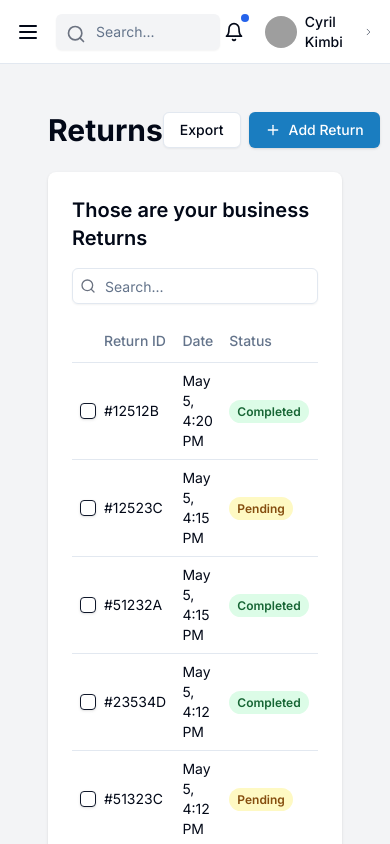
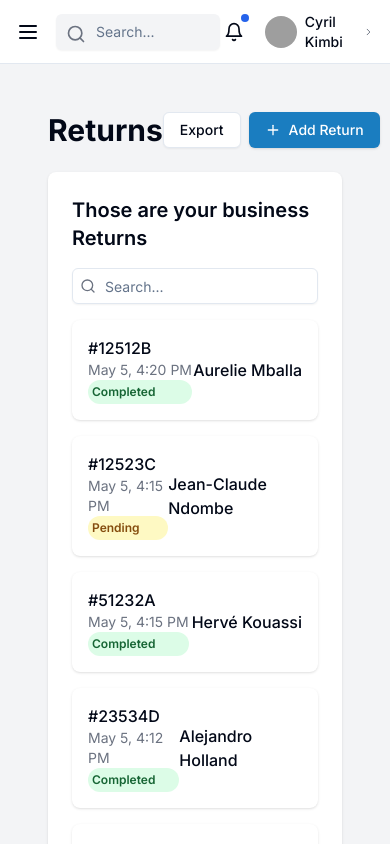
Before and after one commit to Mbishu2002/codecPOS_desktop, a Next.js app: page /orders/returns in a window 390 px wide. Built offline with nearby package versions, Linux system fonts and the light colour scheme; grey boxes are pictures that could not be loaded.

Commit message:
fixed the card mobile design

```diff
--- a/src/components/Customers/List/CustomerList.tsx
+++ b/src/components/Customers/List/CustomerList.tsx
@@ -1,7 +1,7 @@
 "use client"
 
-//import { useState } from "react"
-import { Button } from "@/components/ui/button"
+import { useState } from "react"; // Import useState for managing search input
+import { Button } from "@/components/ui/button";
 import {
   Table,
   TableBody,
@@ -9,9 +9,9 @@ import {
   TableHead,
   TableHeader,
   TableRow,
-} from "@/components/ui/table"
-import { Avatar, AvatarFallback } from "@/components/ui/avatar"
-import { Card, CardContent, CardHeader, CardTitle } from "@/components/ui/card"
+} from "@/components/ui/table";
+import { Avatar, AvatarFallback } from "@/components/ui/avatar";
+import { Card, CardContent, CardHeader, CardTitle } from "@/components/ui/card";
 
 // Mock data
 const customers = [
@@ -23,7 +23,7 @@ const customers = [
   { id: 6, name: "Olivia Wilson", phone: "237674537773", orders: 12, spent: "4,056 XAF" },
   { id: 7, name: "William Anderson", phone: "237637760745", orders: 3, spent: "4,056 XAF" },
   { id: 8, name: "Daniel Martinez", phone: "237674537760", orders: 7, spent: "1,339 XAF" },
-  ]
+];
 
 interface Customer {
   id: number;
@@ -39,17 +39,38 @@ interface CustomerListProps {
 }
 
 export function CustomerList({ onCustomerClick, onAddCustomer }: CustomerListProps) {
+  const [searchQuery, setSearchQuery] = useState(""); // State for search input
+
+  // Filter customers based on search query
+  const filteredCustomers = customers.filter(customer =>
+    customer.name.toLowerCase().includes(searchQuery.toLowerCase())
+  );
+
   return (
     <>
       <div className="flex flex-col md:flex-row justify-between items-center mb-6">
         <h1 className="text-2xl md:text-3xl font-semibold text-gray-800">Customers</h1>
         <Button onClick={onAddCustomer} className="w-full md:w-auto">Add Customer</Button>
       </div>
-      <Card>
+
+      {/* Search Box */}
+      <div className="mb-4">
+        <input
+          type="text"
+          placeholder="Search customers..."
+          value={searchQuery}
+          onChange={(e) => setSearchQuery(e.target.value)}
+          className="w-full md:w-1/3 p-2 border border-gray-300 rounded"
+        />
+      </div>
+
+      {/* Keep the Card component for desktop view only */}
+      <div className="hidden md:block">
+        <Card className="border-0">
           <CardHeader>
             <CardTitle>All Customers</CardTitle>
           </CardHeader>
-        <CardContent>
+          <CardContent className="w-full">
             <Table>
               <TableHeader>
                 <TableRow>
@@ -60,7 +81,7 @@ export function CustomerList({ onCustomerClick, onAddCustomer }: CustomerListPro
                 </TableRow>
               </TableHeader>
               <TableBody>
-              {customers.map((customer) => (
+                {filteredCustomers.map((customer) => (
                   <TableRow key={customer.id} onClick={() => onCustomerClick(customer)} className="cursor-pointer">
                     <TableCell className="font-medium">
                       <div className="flex items-center space-x-3">
@@ -79,6 +100,25 @@ export function CustomerList({ onCustomerClick, onAddCustomer }: CustomerListPro
             </Table>
           </CardContent>
         </Card>
+      </div>
+
+      <div className="md:hidden">
+        {filteredCustomers.map((customer) => (
+          <Card key={customer.id} className="mb-4 cursor-pointer w-full" onClick={() => onCustomerClick(customer)}>
+            <CardContent className="flex items-center justify-between p-4">
+              <div className="flex items-center space-x-4">
+                <Avatar className="bg-blue-100 text-blue-600">
+                  <AvatarFallback>{customer.name.split(' ').map(n => n[0]).join('')}</AvatarFallback>
+                </Avatar>
+                <div className="flex flex-col">
+                  <h2 className="font-medium text-lg">{customer.name}</h2>
+                  <p className="text-gray-500">{customer.phone}</p>
+                </div>
+              </div>
+            </CardContent>
+          </Card>
+        ))}
+      </div>
     </>
-  )
+  );
 }
--- a/src/components/Orders/List/OrderList.tsx
+++ b/src/components/Orders/List/OrderList.tsx
@@ -138,7 +138,8 @@ export const OrderList: React.FC<OrderListProps> = ({ onOrderClick, onAddOrder }
         </div>
       </div>
 
-      <div className="bg-white rounded-lg shadow overflow-y-auto max-h-[400px]"> {/* Added scrollable area */}
+      <div className="hidden md:block">
+        <div className="bg-white rounded-lg shadow overflow-y-auto max-h-[400px]"> {/* Keep the card background for desktop */}
           <Table>
             <TableHeader>
               <TableRow>
@@ -166,7 +167,7 @@ export const OrderList: React.FC<OrderListProps> = ({ onOrderClick, onAddOrder }
                   </TableCell>
                   <TableCell>{order.date}</TableCell>
                   <TableCell>
-                  <span className={`px-2 py-1 rounded-full text-xs font-semibold
+                    <span className={`inline-flex items-center px-1 py-1 rounded-full text-xs font-semibold
                       ${order.deliveryStatus === 'Delivered' ? 'bg-green-100 text-green-800' :
                         order.deliveryStatus === 'Pending' ? 'bg-yellow-100 text-yellow-800' :
                         'bg-red-100 text-red-800'}`}>
@@ -187,6 +188,28 @@ export const OrderList: React.FC<OrderListProps> = ({ onOrderClick, onAddOrder }
             </TableBody>
           </Table>
         </div>
+      </div>
+      <div className="md:hidden">
+        {orders.map((order) => (
+          <div key={order.id} className="bg-white rounded-lg shadow mb-4 p-4 cursor-pointer" onClick={() => onOrderClick(order)}>
+            <div className="flex justify-between">
+              <div className="flex flex-col">
+                <h2 className="font-medium">{order.id}</h2>
+                <p className="text-sm text-gray-500">{order.date}</p>
+                <span className={`inline-flex items-center px-2 py-1 rounded-full text-xs font-semibold mt-1
+                  ${order.deliveryStatus === 'Delivered' ? 'bg-green-100 text-green-800' :
+                    order.deliveryStatus === 'Pending' ? 'bg-yellow-100 text-yellow-800' :
+                    'bg-red-100 text-red-800'}`}>
+                  {order.deliveryStatus}
+                </span>
+              </div>
+              <div className="flex items-center">
+                <span className="font-medium">{order.amountPaid}</span>
+              </div>
+            </div>
+          </div>
+        ))}
+      </div>
 
       <DeleteConfirmationModal
         isOpen={isDeleteModalOpen}
--- a/src/components/Orders/Returns/ReturnsList.tsx
+++ b/src/components/Orders/Returns/ReturnsList.tsx
@@ -35,6 +35,8 @@ const Returns = () => {
   const [currentPage, setCurrentPage] = useState(1)
   const [selectedReturns, setSelectedReturns] = useState([])
   const [isAddReturnOpen, setIsAddReturnOpen] = useState(false)
+  const [isDetailOpen, setIsDetailOpen] = useState(false)
+  const [selectedReturn, setSelectedReturn] = useState(null)
   const [newReturn, setNewReturn] = useState({ id: "", date: "", status: "", customerName: "", reason: "" })
 
   const itemsPerPage = 7
@@ -95,6 +97,11 @@ const Returns = () => {
       default:
         return 'bg-gray-100 text-gray-800'
     }
+  }
+
+  const openDetailModal = (returnItem) => {
+    setSelectedReturn(returnItem)
+    setIsDetailOpen(true)
   }
 
   return (
@@ -180,7 +187,7 @@ const Returns = () => {
             />
           </div>
         </div>
-        <div className="overflow-x-auto"> {/* Added scrollable area for the table */}
+        <div className="hidden md:block overflow-x-auto"> {/* Hide table on mobile */}
           <Table>
             <TableHeader>
               <TableRow>
@@ -202,7 +209,7 @@ const Returns = () => {
                       onCheckedChange={() => handleCheckboxChange(returnItem.id)}
                     />
                   </TableCell>
-                  <TableCell>{returnItem.id}</TableCell>
+                  <TableCell onClick={() => openDetailModal(returnItem)} className="cursor-pointer">{returnItem.id}</TableCell>
                   <TableCell>{returnItem.date}</TableCell>
                   <TableCell>
                     <span className={`px-2 py-1 rounded-full text-xs font-semibold ${getStatusColor(returnItem.status)}`}>
@@ -226,36 +233,44 @@ const Returns = () => {
             </TableBody>
           </Table>
         </div>
-        <div className="flex items-center justify-between mt-4">
-          <Button
-            variant="outline"
-            onClick={() => handlePageChange(currentPage - 1)}
-            disabled={currentPage === 1}
-          >
-            <ArrowLeft className="h-4 w-4 mr-2" />
-            Previous
-          </Button>
-          <div className="flex items-center gap-2">
-            {Array.from({ length: totalPages }, (_, i) => i + 1).map((page) => (
-              <Button
-                key={page}
-                variant={currentPage === page ? "default" : "outline"}
-                onClick={() => handlePageChange(page)}
-              >
-                {page}
-              </Button>
-            ))}
-          </div>
-          <Button
-            variant="outline"
-            onClick={() => handlePageChange(currentPage + 1)}
-            disabled={currentPage === totalPages}
-          >
-            Next
-            <ArrowRight className="h-4 w-4 ml-2" />
-          </Button>
+        {/* Mobile View */}
+        <div className="md:hidden">
+          {currentReturns.map((returnItem) => (
+            <div key={returnItem.id} className="bg-white rounded-lg shadow mb-4 p-4 cursor-pointer" onClick={() => openDetailModal(returnItem)}>
+              <div className="flex justify-between">
+                <div className="flex flex-col">
+                  <h2 className="font-medium">{returnItem.id}</h2>
+                  <p className="text-sm text-gray-500">{returnItem.date}</p>
+                  <span className={`inline-flex items-center px-1 py-1 rounded-full text-xs font-semibold ${getStatusColor(returnItem.status)}`}>
+                    {returnItem.status}
+                  </span>
+                </div>
+                <div className="flex items-center">
+                  <span className="font-medium">{returnItem.customerName}</span>
+                </div>
+              </div>
+            </div>
+          ))}
         </div>
       </div>
+
+      {/* Return Detail Modal */}
+      <Dialog open={isDetailOpen} onOpenChange={setIsDetailOpen}>
+        <DialogContent>
+          <DialogHeader>
+            <DialogTitle>Return Details</DialogTitle>
+          </DialogHeader>
+          {selectedReturn && (
+            <div>
+              <p><strong>Return ID:</strong> {selectedReturn.id}</p>
+              <p><strong>Date:</strong> {selectedReturn.date}</p>
+              <p><strong>Status:</strong> <span className={getStatusColor(selectedReturn.status)}>{selectedReturn.status}</span></p>
+              <p><strong>Customer Name:</strong> {selectedReturn.customerName}</p>
+              <p><strong>Reason:</strong> {selectedReturn.reason}</p>
+            </div>
+          )}
+        </DialogContent>
+      </Dialog>
     </div>
   )
 }
```
Lines whose indentation alone changed are shown as unchanged.
